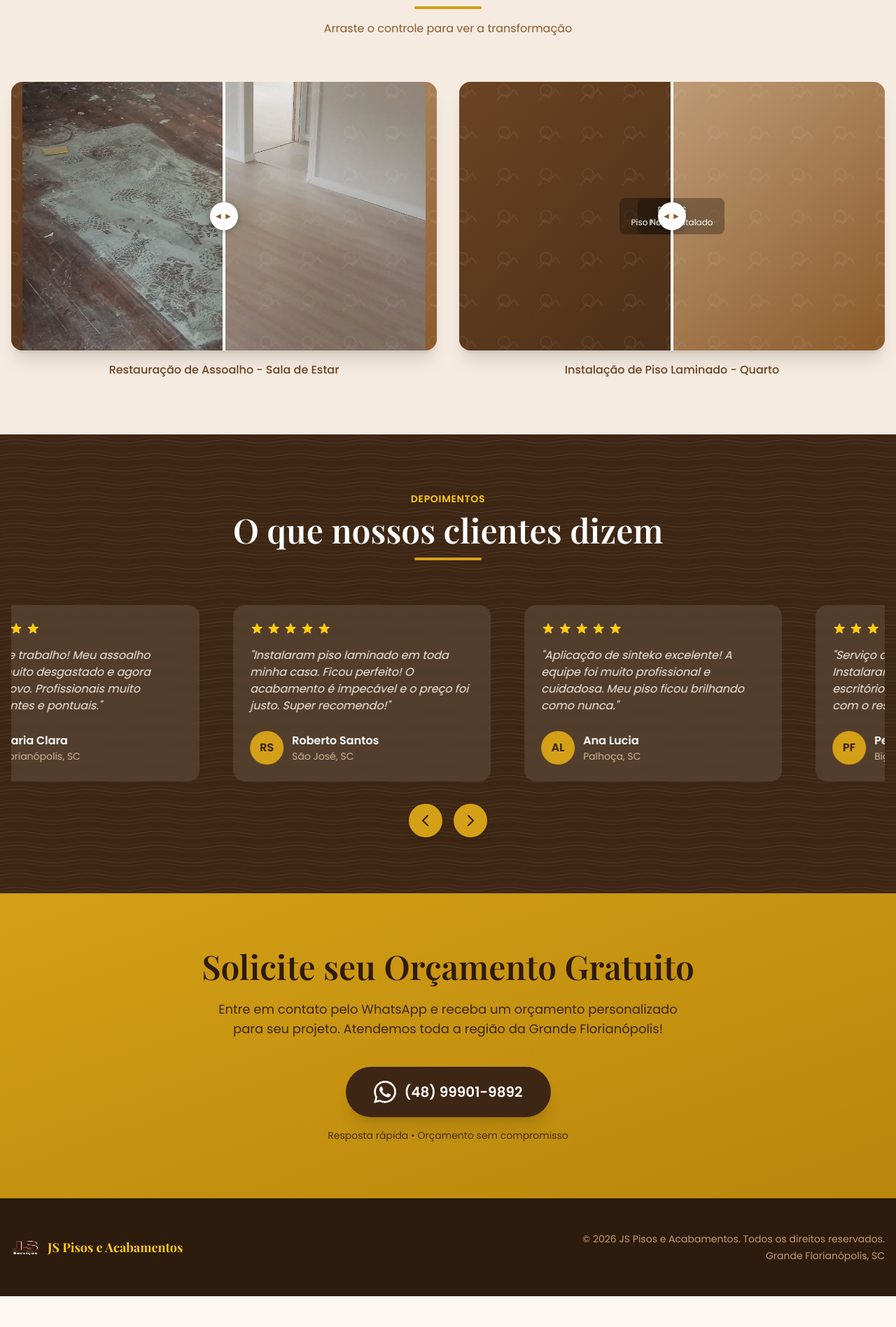
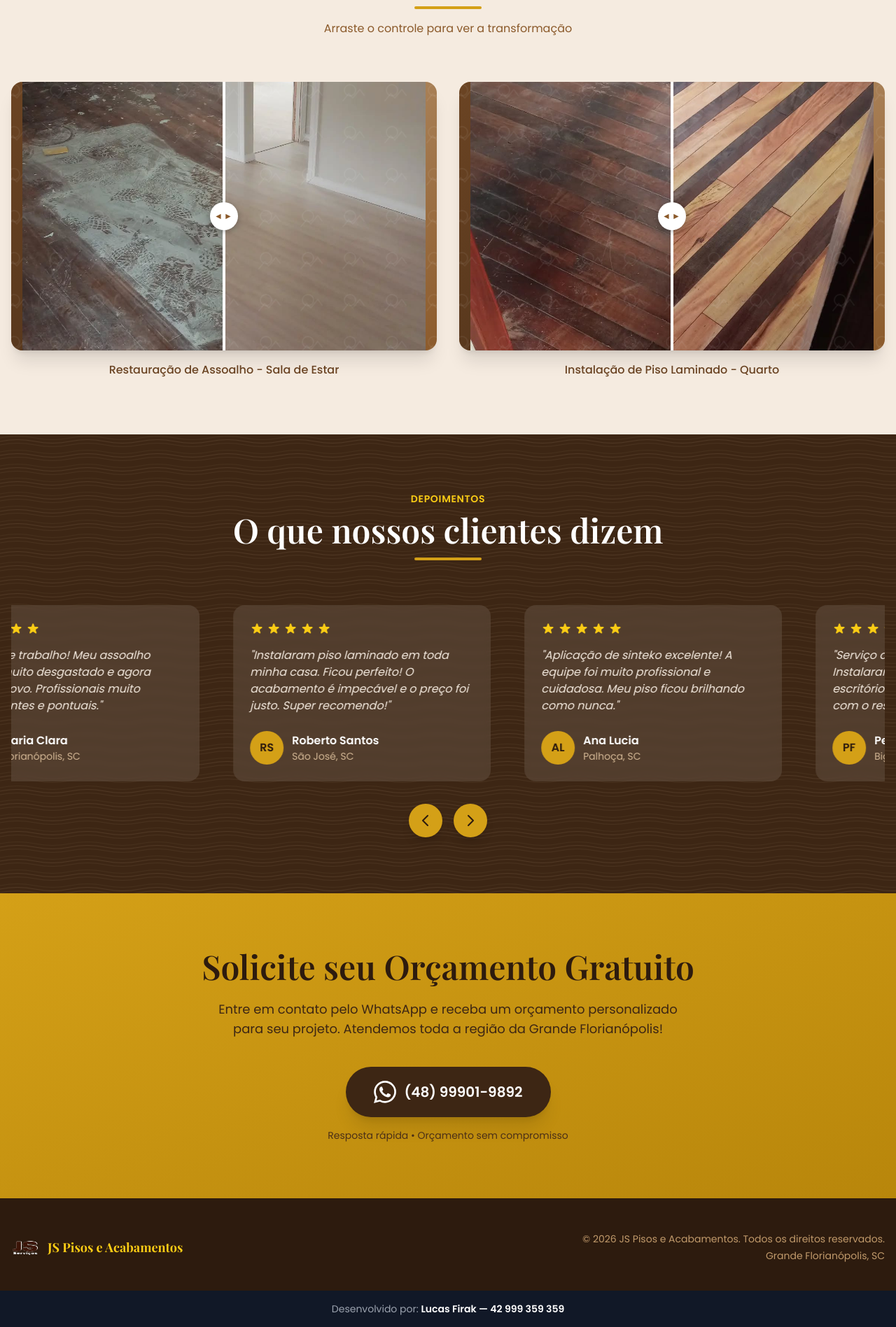
Before and after one commit to firak10/jspisos, a plain HTML site: page index.html in a window 1280 px wide. Shown: the part 1955-3852 px from the top of the page at 70% size. Before the commit the page ends 3808 px from the top, so only its background shows below. Drawn offline with nearby package versions, Linux system fonts and the light colour scheme.

Commit message:
V1.2 footer

```diff
--- a/index.html
+++ b/index.html
@@ -264,11 +264,11 @@
                 <div class="fade-up" style="transition-delay: 0.2s;">
                     <div class="ba-container h-80 md:h-96 rounded-2xl shadow-xl overflow-hidden" data-ba="2">
                         <div class="ba-after img-placeholder w-full h-full">
-                            <span>DEPOIS<br>Piso Novo Instalado</span>
+                            <img src="images/depois2.webp">
                         </div>
                         <div class="ba-before img-placeholder w-full h-full"
                             style="background: linear-gradient(135deg, #6b4423 0%, #3d2614 100%);">
-                            <span>ANTES<br>Piso Antigo</span>
+                            <img src="images/antes2.webp">
                         </div>
                         <div class="ba-slider"></div>
                     </div>
@@ -488,24 +488,49 @@
     </section>
 
     <!-- Footer -->
-    <footer class="bg-wood-900 py-12">
-        <div class="max-w-7xl mx-auto px-4">
+    <footer class="bg-wood-900 pt-12">
+        <div class="max-w-7xl mx-auto px-4 pb-10">
             <div class="flex flex-col md:flex-row items-center justify-between gap-6">
+
                 <div class="flex items-center gap-3">
                     <div class="w-10 h-10 rounded-lg overflow-hidden flex items-center justify-center"
                         style="min-width: 40px;">
                         <img src="images/logo.png" class="w-full h-full object-contain" alt="Logo JS Pisos">
                     </div>
-                    <span id="footer-company-name" class="font-display text-wax-400 text-lg font-bold">JS Pisos e
-                        Acabamentos</span>
+
+                    <span class="font-display text-wax-400 text-lg font-bold">
+                        JS Pisos e Acabamentos
+                    </span>
                 </div>
+
                 <div class="text-wood-400 text-sm text-center md:text-right">
-                    <p>© 2026 JS Pisos e Acabamentos. Todos os direitos reservados.</p>
+                    <p>
+                        © <span id="year"></span> JS Pisos e Acabamentos.
+                        Todos os direitos reservados.
+                    </p>
                     <p class="mt-1">Grande Florianópolis, SC</p>
                 </div>
+
+            </div>
+        </div>
+
+        <!-- Faixa Desenvolvedor -->
+        <div class="bg-gray-900 py-4">
+            <div class="max-w-7xl mx-auto px-4 text-center text-sm text-gray-400">
+                Desenvolvido por:
+                <a href="https://wa.me/55429999359359?text=Olá%20Lucas%2C%20vim%20pelo%20site%20JS%20Pisos"
+                    target="_blank" rel="noopener" class="text-white font-semibold hover:underline">
+                    Lucas Firak — 42 999 359 359
+                </a>
             </div>
         </div>
     </footer>
+
+    <!-- Ano dinâmico -->
+    <script>
+        document.getElementById("year").textContent = new Date().getFullYear();
+    </script>
+
 
     <!-- Floating WhatsApp Button -->
     <a href="#" id="floating-whatsapp"
```
Also changed, not shown: images/antes2.webp (added), images/depois2.webp (added).
